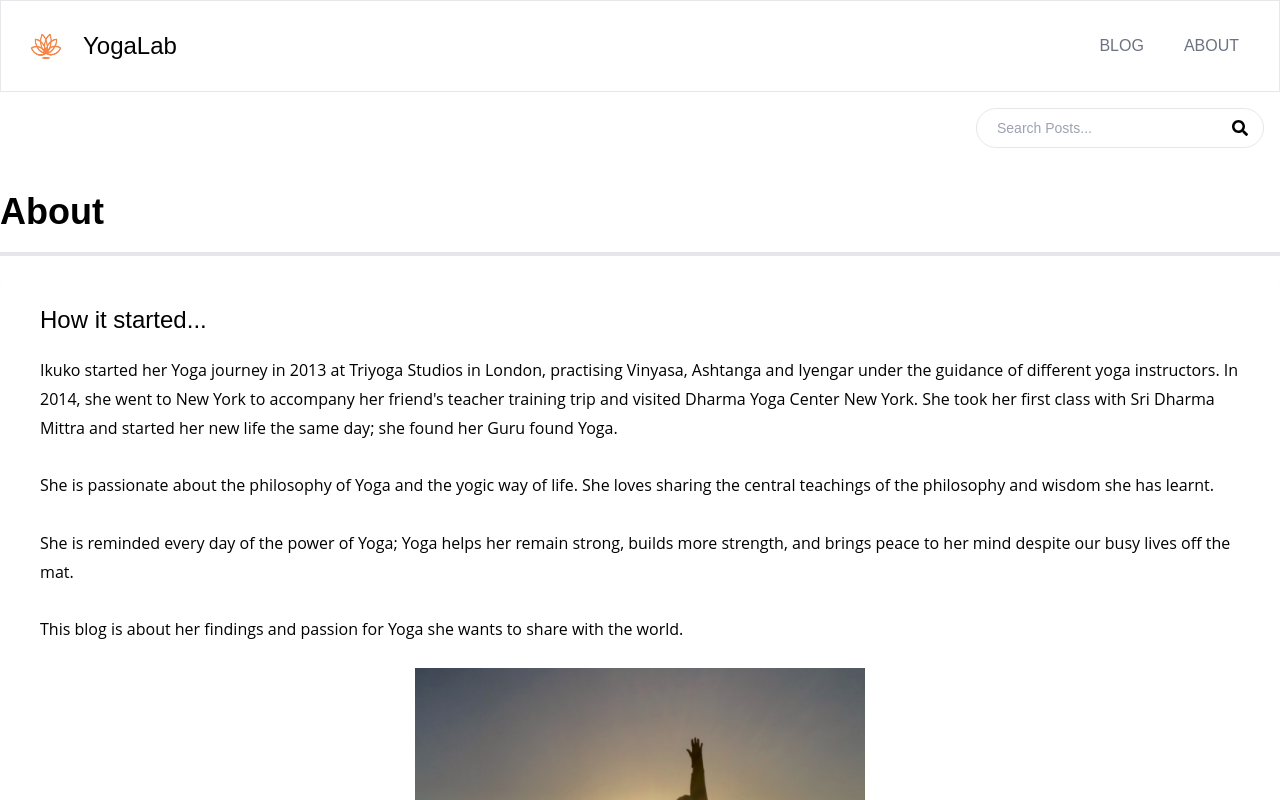
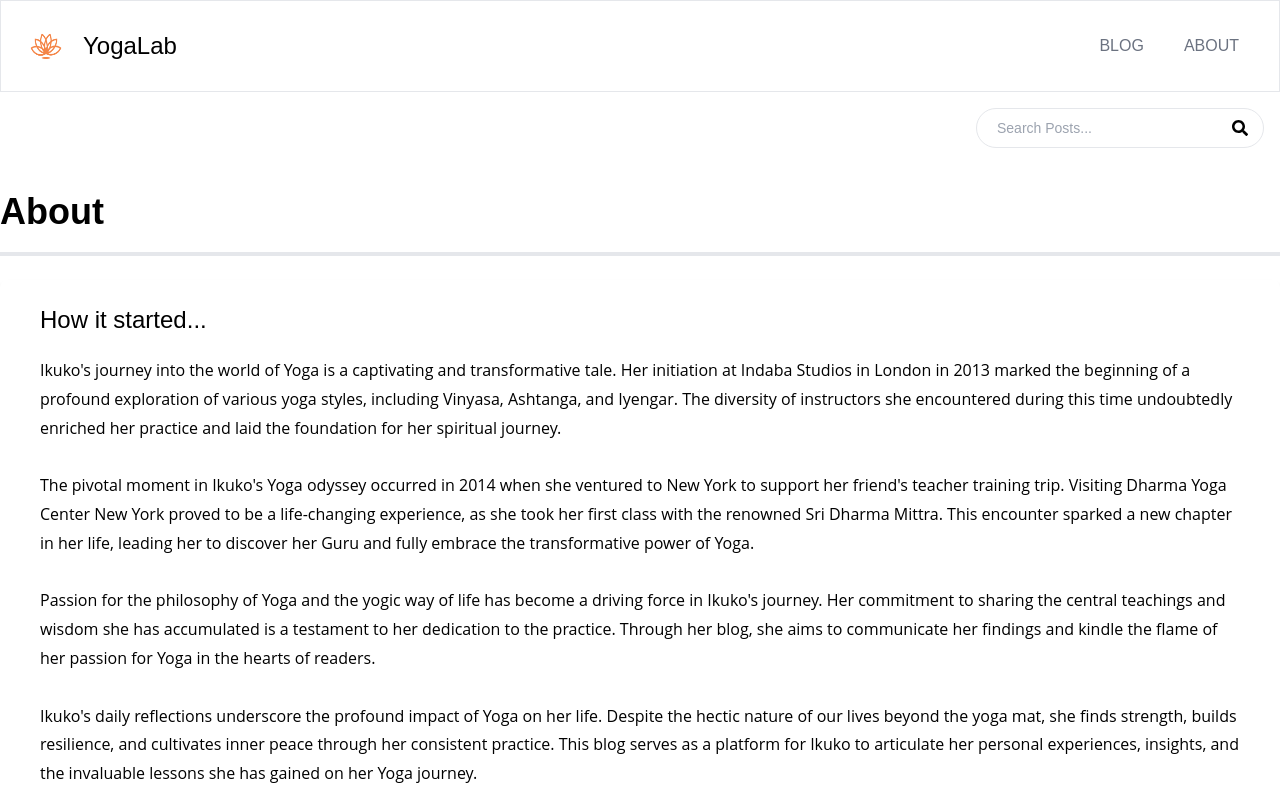
Before and after one commit to Ushisha/yogalab-blog, a Next.js app: page /about in a window 1280 px wide. Shown: the top 800 px of the page. Built offline with nearby package versions, Linux system fonts and the light colour scheme.

Commit message:
Update posts & About page

```diff
--- a/pages/about.js
+++ b/pages/about.js
@@ -14,26 +14,39 @@ export default function AboutPage() {
           How it started...
         </h3>
         <p className="text-center md:text-left mb-3">
-          Ikuko started her Yoga journey in 2013 at Triyoga Studios in London,
-          practising Vinyasa, Ashtanga and Iyengar under the guidance of
-          different yoga instructors. In 2014, she went to New York to accompany
-          her friend's teacher training trip and visited Dharma Yoga Center New
-          York. She took her first class with Sri Dharma Mittra and started her
-          new life the same day; she found her Guru found Yoga.
+          Ikuko's journey into the world of Yoga is a captivating and
+          transformative tale. Her initiation at Indaba Studios in London in
+          2013 marked the beginning of a profound exploration of various yoga
+          styles, including Vinyasa, Ashtanga, and Iyengar. The diversity of
+          instructors she encountered during this time undoubtedly enriched her
+          practice and laid the foundation for her spiritual journey.
           <br />
           <br />
-          She is passionate about the philosophy of Yoga and the yogic way of
-          life. She loves sharing the central teachings of the philosophy and
-          wisdom she has learnt.
+          The pivotal moment in Ikuko's Yoga odyssey occurred in 2014 when she
+          ventured to New York to support her friend's teacher training trip.
+          Visiting Dharma Yoga Center New York proved to be a life-changing
+          experience, as she took her first class with the renowned Sri Dharma
+          Mittra. This encounter sparked a new chapter in her life, leading her
+          to discover her Guru and fully embrace the transformative power of
+          Yoga.
           <br />
           <br />
-          She is reminded every day of the power of Yoga; Yoga helps her remain
-          strong, builds more strength, and brings peace to her mind despite our
-          busy lives off the mat.
+          Passion for the philosophy of Yoga and the yogic way of life has
+          become a driving force in Ikuko's journey. Her commitment to sharing
+          the central teachings and wisdom she has accumulated is a testament to
+          her dedication to the practice. Through her blog, she aims to
+          communicate her findings and kindle the flame of her passion for Yoga
+          in the hearts of readers.
           <br />
           <br />
-          This blog is about her findings and passion for Yoga she wants to
-          share with the world.
+          Ikuko's daily reflections underscore the profound impact of Yoga on
+          her life. Despite the hectic nature of our lives beyond the yoga mat,
+          she finds strength, builds resilience, and cultivates inner peace
+          through her consistent practice. This blog serves as a platform for
+          Ikuko to articulate her personal experiences, insights, and the
+          invaluable lessons she has gained on her Yoga journey.
+          <br />
+          <br />
         </p>
         <div className="text-center mt-6">
           <Image
@@ -45,10 +58,10 @@ export default function AboutPage() {
           />
         </div>
 
-        <p className="text-center md:text-left font-bold">
-          Created with Next.js
+        <p className="text-center text-gray-400 md:text-left font-bold">
+          @ Regent Park, London
           <br />
-          Version 1.1.0
+          Created with Next.js Version 1.1.0
         </p>
       </div>
     </Layout>
--- a/posts/asana-king-pigeon.md
+++ b/posts/asana-king-pigeon.md
@@ -1,6 +1,6 @@
 ---
 title: 'Asana Lab: King Pigeon pose'
-date: '25 August, 2022'
+date: '25 September, 2023'
 excerpt: 'King Pigeon pose is quite an advanced posture that improves both strength and flexibility in nearly the entire body.'
 cover_image: '/images/posts/img3.jpg'
 category: 'Asana'
--- a/posts/asana-lab-headstand.md
+++ b/posts/asana-lab-headstand.md
@@ -1,6 +1,6 @@
 ---
 title: 'Asana Lab: Headstand'
-date: '19 February, 2023'
+date: '19 November, 2023'
 excerpt: 'Sirsasana, or Headstand, is known as the “King of Postures” and has miraculous benefits.'
 cover_image: '/images/posts/img5.jpg'
 category: 'Asana'
--- a/posts/asana-lab-lotus-pose.md
+++ b/posts/asana-lab-lotus-pose.md
@@ -1,6 +1,6 @@
 ---
 title: 'Asana Lab: Lotus pose'
-date: '10 March, 2023'
+date: '10 June, 2023'
 excerpt: 'The lotus flower has been associated with beauty, purity, enlightenment, abundance and rebirth since ancient times. '
 cover_image: '/images/posts/img8.jpg'
 category: 'Asana'
--- a/posts/easy-roasted-cauliflower.md
+++ b/posts/easy-roasted-cauliflower.md
@@ -1,6 +1,6 @@
 ---
 title: "Vagan Lab: Easy roasted cauliflower"
-date: "4 December, 2022"
+date: "4 August, 2023"
 excerpt: "This quick and healthy recipe for roasted cauliflower with pomegranate and coriander seasoning is perfect for salads and veggie main.
 
 "
--- a/posts/how-to-calm-your-mind.md
+++ b/posts/how-to-calm-your-mind.md
@@ -1,6 +1,6 @@
 ---
 title: 'How to calm your mind'
-date: '10 October, 2022'
+date: '10 October, 2023'
 excerpt: 'Make yourself a walking church, temple, synagogue or mosque. Make yourself a place of peace, a fountain of compassion. It’s easy to hate, mistrust, or argue. Do the more difficult thing, and love.'
 cover_image: '/images/posts/img2.jpg'
 category: 'Mindfulness'
--- a/posts/immune-boosting-smoothies.md
+++ b/posts/immune-boosting-smoothies.md
@@ -1,6 +1,6 @@
 ---
 title: 'Immune-boosting Smoothies for Summer'
-date: '7 July, 2022'
+date: '7 July, 2023'
 excerpt: 'It’s so, so important that we keep our bodies in good shape. Among many other things, that means getting a wide range of vitamins and minerals.'
 cover_image: '/images/posts/img4.jpg'
 category: 'Recipe'
--- a/posts/power-of-yoga-nidra.md
+++ b/posts/power-of-yoga-nidra.md
@@ -1,6 +1,6 @@
 ---
 title: 'Power of Yoga Nidra'
-date: '15 January, 2023'
+date: '5 December, 2023'
 excerpt: 'Seeking more energy, focus, and creativity? Charge up with a form of guided relaxation called yoga nidra.'
 cover_image: '/images/posts/img7.jpg'
 category: 'Mindfulness'
@@ -10,28 +10,70 @@ author_image: 'https://randomuser.me/api/portraits/men/18.jpg'
 
 <!-- Markdow generator - https://jaspervdj.be/lorem-markdownum/ -->
 
-Yoga Nidra is a form of guided meditation also known as “yogic sleep”. It’s usually practiced lying down with a teacher guiding the session. The practice draws our attention inwards, and we learn to surf between the states of wakefulness and sleep, where our body finds its natural state of equilibrium (homeostasis) – the breath balances and becomes quiet, unconscious and conscious aspects of the mind reveal themselves, and we fall into an innate state of deep, blissful awareness.
+## Introduction
+
+In the fast-paced world we live in, finding moments of tranquility and deep relaxation is essential for our overall well-being. One profound practice that has gained popularity in recent years is Yoga Nidra. Often referred to as "yogic sleep," this ancient technique offers a doorway to profound relaxation and inner peace. In this blog post, we will explore the art and science of Yoga Nidra, uncovering its benefits, techniques, and how it can be integrated into our modern lifestyles.
+
+## What is Yoga Nidra?
+
+Yoga Nidra, derived from the Sanskrit words "yoga" meaning union and "nidra" meaning sleep, is a form of guided meditation that induces a state of conscious relaxation. Unlike traditional meditation practices that require concentration and focus, Yoga Nidra is accessible to all, even those new to meditation. It allows practitioners to experience the benefits of meditation effortlessly while lying down in a comfortable position.
 
 ## Benefits
 
-- Release tension and pain
-- connect with yourself
-- improve your sleep and reduce insomnia
-- detach from your thoughts
+- **Stress Reduction:**
 
-## How to Practice:
+Releases tension and promotes relaxation, reducing stress levels.
 
-**Step 1:** You can lie flat on your back on a yoga mat or a blanket with a bolster or pillow supporting your lower back, spine and your head. Make yourself comfotable as much as possible. You can even put a blanket or pillow under your knees and elbows.
+- **Improved Sleep:**
 
-**Step 2:** Set intention and affirmation. Repeat these words 3 times in your head, "I will remain still during the instruction"
+Enhances the quality of sleep and aids in insomnia management.
 
-**Step 3:** Scan your body. During a body scan, you’ll be asked to focus on certain parts or sensations throughout the body. The goal of this is to help reduce tension so you can relax.
+- **Enhanced Creativity:**
 
-**Step 4:** Become a Witness. Similar to step six, you want to observe your thoughts in the moment without judging or trying to block them out. Should any negative thoughts about yourself surface, think about the positive side of things to ease tension.
+Stimulates the subconscious mind, fostering creativity and problem-solving skills.
 
-**Step 5:** Observe your “self.” Be aware of your personality and how you might be feeling. In other words, your sense of “I-ness.” Then, consider yourself an observing witness. This will help you wake up more aware and in tune with your feelings.
+- **Emotional Healing:**
 
-**Step 6:** Reflect on your practice. When you finish, think about how you feel and what you were able to tap into during your session. Then, think about how you can bring the peace or joy you might be feeling into daily life whether times are good or bad. Don’t rush out of your practice. Take a few minutes to transition back into the waking state of life.
+Provides a safe space to explore and release suppressed emotions.
+
+- **Increased Mindfulness:**
+
+Develops a heightened sense of awareness in daily life.
+
+## How to Practice
+
+- **Step 1: Settling In**
+
+Begin by finding a comfortable position, lying flat on your back on a yoga mat or a blanket with a bolster or pillow supporting your lower back, spine and your head. Make yourself comfotable as much as possible. You can even put a blanket or pillow under your knees and elbows.
+Close your eyes and take a few deep breaths to settle into the present moment.
+
+- **Step 2: Intention Setting**
+
+Set a positive and concise statement of intent. This serves as a seed planted in the subconscious mind, influencing positive changes in one's life.
+And Repeat these words 3 times in your head, "I will remain still during the instruction."
+
+- **Step 3: Body Scan**
+
+Scan your body. During a body scan, you’ll be asked to focus on certain parts or sensations throughout the body. The goal of this is to help reduce tension so you can relax.
+
+- **Step 4: Visualisation**
+
+Guided imagery is used to evoke a sensory experience, leading the mind into a state of profound relaxation. Visualization can range from natural landscapes to abstract concepts, fostering creativity and imagination.
+
+- **Step 5: Be a Witness**
+
+Become a Witness. You want to observe your thoughts in the moment without judging or trying to block them out. Should any negative thoughts about yourself surface, think about the positive side of things to ease tension.
+
+- **Step 6: Reflect**
+
+Reflect on your practice. When you finish, think about how you feel and what you were able to tap into during your session. Then, think about how you can bring the peace or joy you might be feeling into daily life whether times are good or bad. Don’t rush out of your practice. Take a few minutes to transition back into the waking state of life.
 <br/>
 <br/>
+
+## Conclusion
+
+Yoga Nidra can be practiced regularly, either as a standalone session or as a complement to your existing yoga and meditation practice. As little as 20 minutes of Yoga Nidra can yield profound benefits.
+
+In the hustle and bustle of our modern lives, the practice of Yoga Nidra offers a sanctuary of tranquility. By unlocking the power of conscious relaxation, we open ourselves to a myriad of physical, mental, and emotional benefits. As we delve deeper into the art and science of yogic sleep, may we discover the profound peace that lies within, awaiting our conscious exploration.
+
 Like with most things, don’t give up if you struggle with your first session. Quieting your mind and not doing anything is much harder than you think. So give yoga nidra a few tries. You’ll get the hang of it in no time — especially when your mind and body need time to rest and recover.
```
